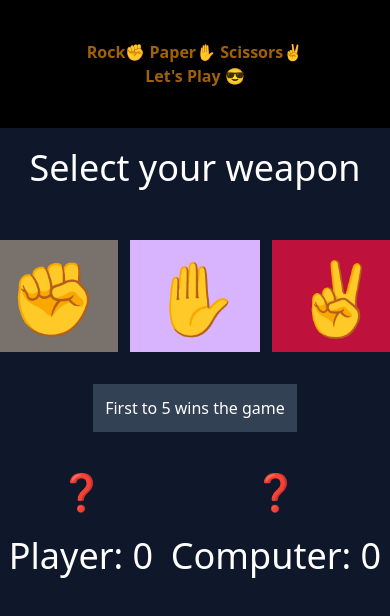
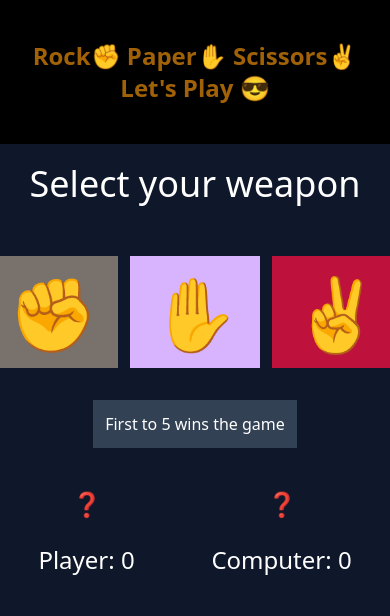
Before and after one commit to adeoyewole028/Rock-Paper-Scissors, a website: page index.html in a window 390 px wide. Drawn offline with Linux system fonts and the light colour scheme; files that its build step writes are made by us from their sources.

Commit message:
changed font size and capitulation

```diff
--- a/index.html
+++ b/index.html
@@ -10,7 +10,7 @@
   <body class="flex justify-center bg-slate-900">
     <main class="w-full flex flex-col">
       <div class="bg-black text-center py-10">
-        <h1 class="md:text-5xl self-center font-extrabold text-yellow-700">
+        <h1 class="text-2xl md:text-5xl self-center font-extrabold text-yellow-700">
           Rock✊ Paper✋ Scissors✌ <br />
           Let's Play 😎
         </h1>
@@ -55,7 +55,7 @@
       </div>
       <div
         id="score"
-        class="text-4xl flex justify-center text-white justify-around"
+        class="text-2xl md:text-4xl flex justify-center text-white justify-around"
       >
         <div class="flex flex-col text-center space-y-6">
           <div id="player-choice">❓</div>
```
Also changed, not shown: dist/index.js, dist/output.css.
